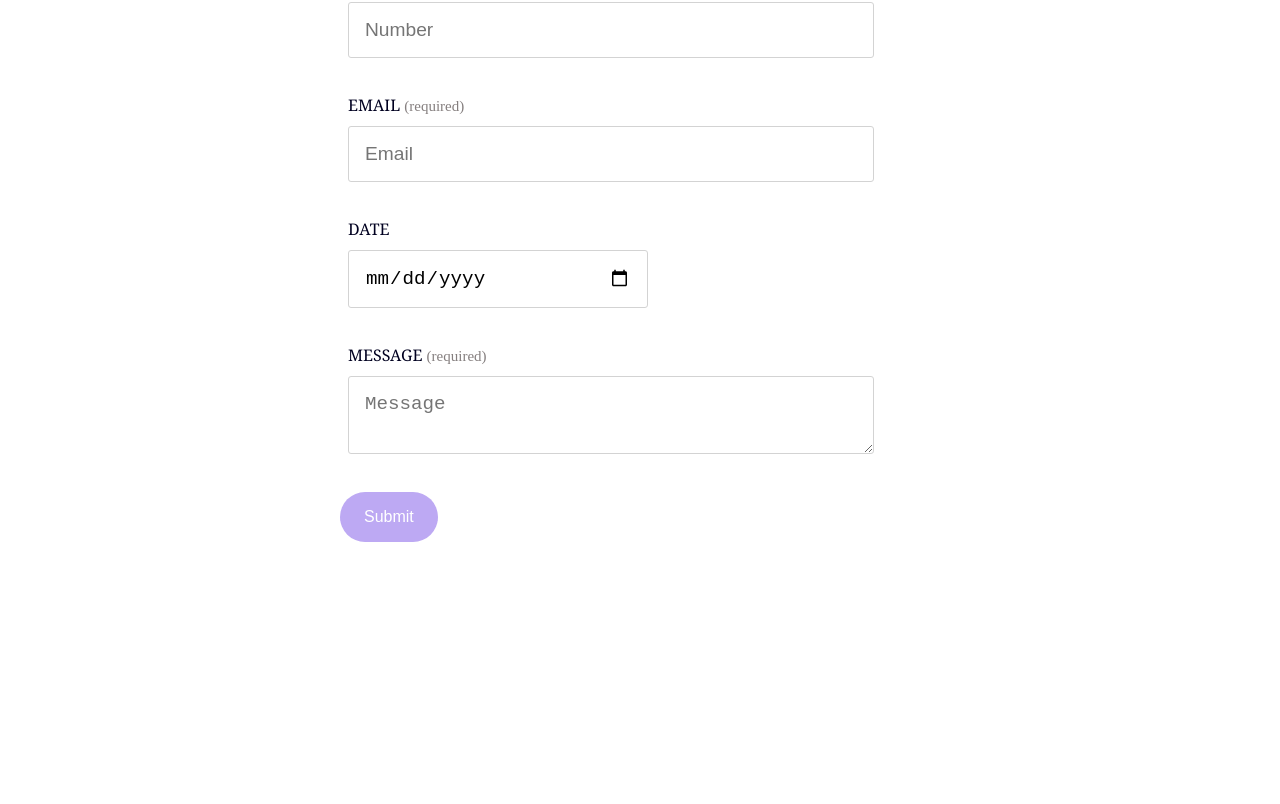
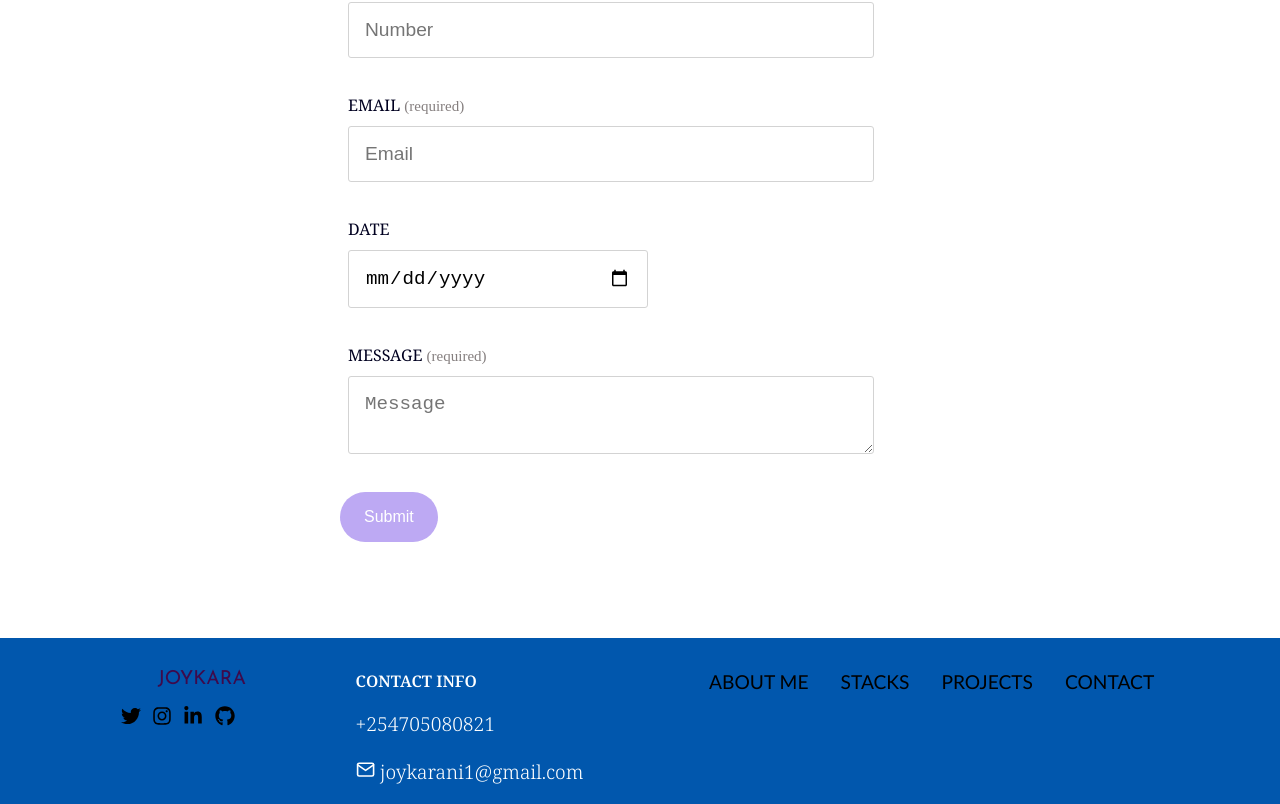
Before and after one commit to joykara/Joykarani_portfolio, a React (Create React App) app: page / in a window 1280 px wide. Shown: the part 2528-3332 px from the top of the page. Before the commit the page ends 3166 px from the top, so only its background shows below. Built offline with nearby package versions, Linux system fonts and the light colour scheme.

Commit message:
add footer

```diff
--- a/src/pages/Homepage.js
+++ b/src/pages/Homepage.js
@@ -1,7 +1,7 @@
 import React from 'react'
 import Navbar from '../components/navbar/Navbar'
 import Header from '../components/header/Header'
-import { About, Contact, Stacks } from '../components'
+import { About, Contact, Footer, Stacks } from '../components'
 
 const Homepage = () => {
   return (
@@ -11,6 +11,7 @@
       <About />
       <Stacks />
       <Contact />
+      <Footer />
     </>
   )
 }
```
